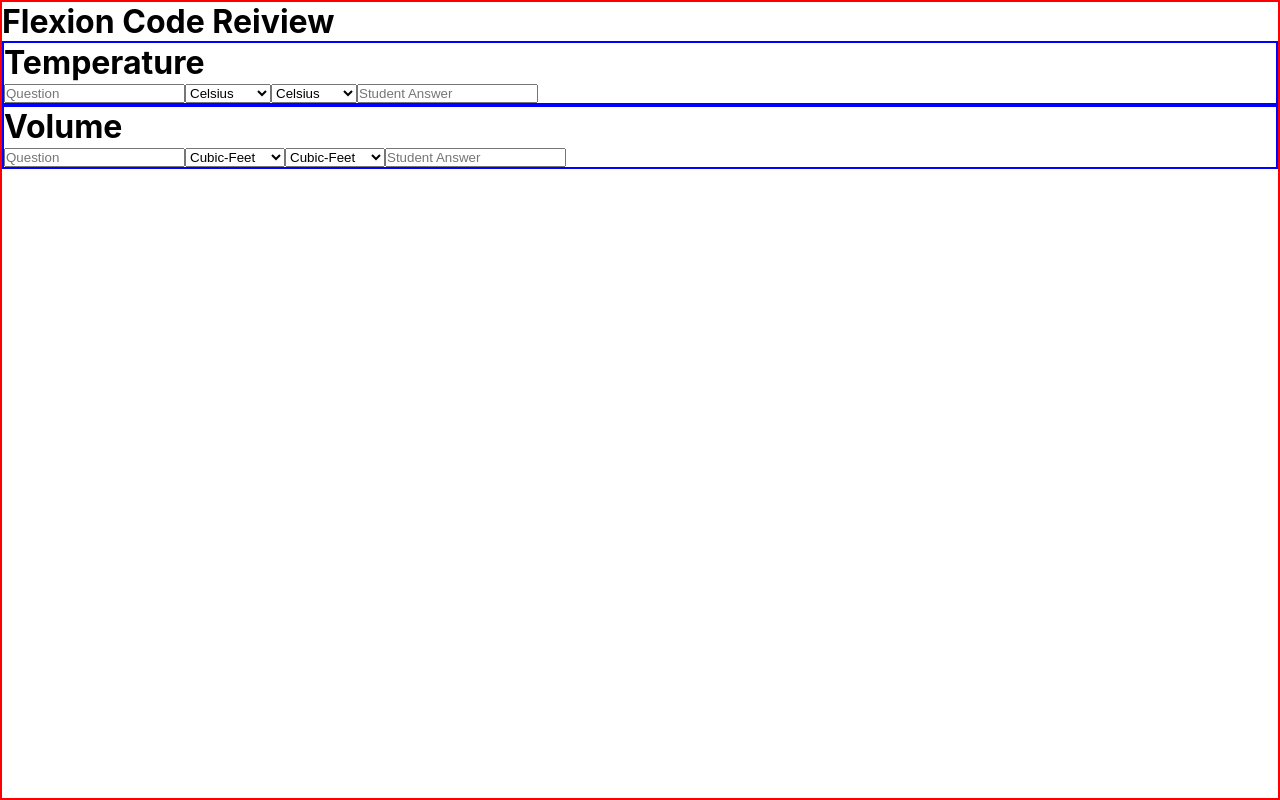
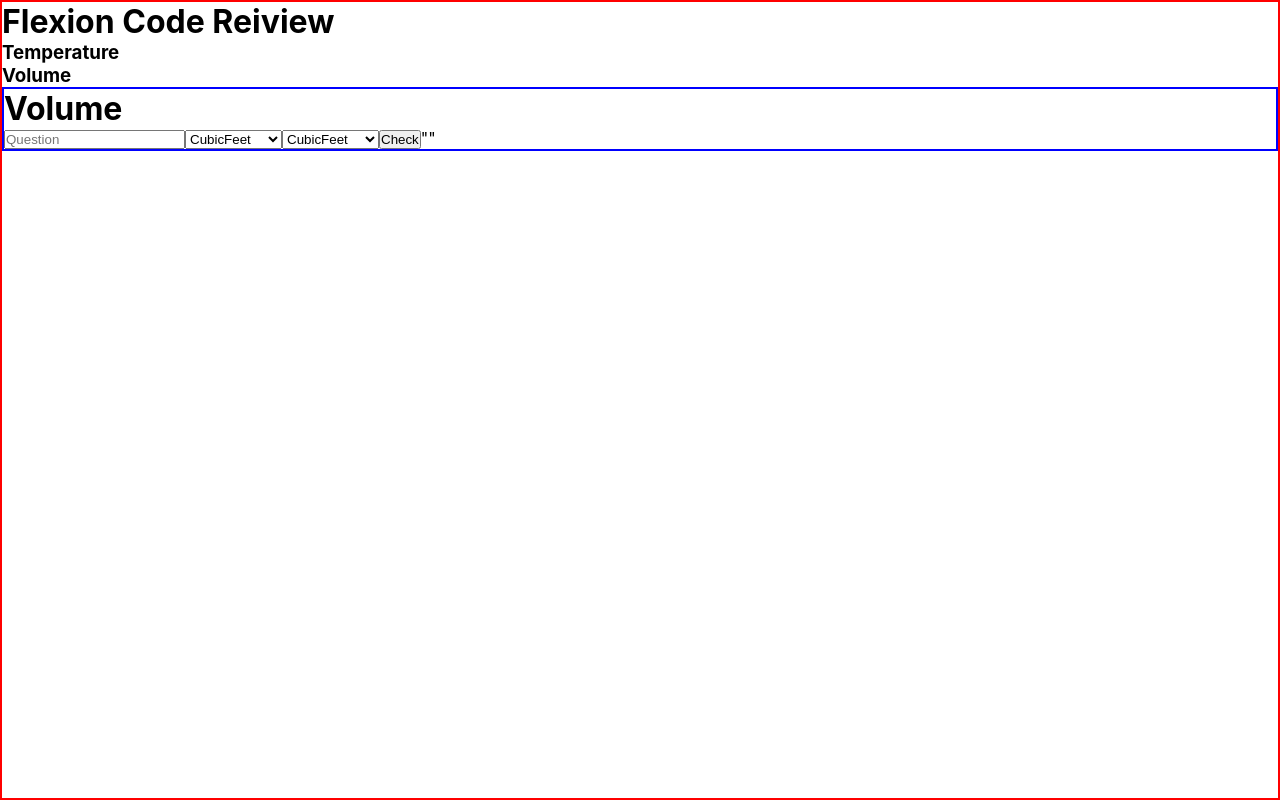
Before and after one commit to barbedStingray/flexioncodereview, a React (Create React App) app: page / in a window 1280 px wide. Built offline with nearby package versions, Linux system fonts and the light colour scheme.

Commit message:
initial simple converter

```diff
--- a/src/App.js
+++ b/src/App.js
@@ -7,6 +7,8 @@ import './App.css';
 
 function App() {
 
+  const [display, setDisplay] = useState(false);
+
   const [temperatureUnits, setTemperatureUnits] = useState([
     'Celsius',
     'Fahrenheit',
@@ -15,8 +17,8 @@ function App() {
   ]);
 
   const [volumeUnits, setVolumeUnits] = useState([
-    'Cubic-Feet',
-    'Cubic-Inches',
+    'CubicFeet',
+    'CubicInches',
     'Cups',
     'Gallons',
     'Liters',
@@ -24,22 +26,31 @@ function App() {
   ]);
 
 
+  // CONVERSIONS
 
+
+// function logic here
 
   return (
     <div className="flexionCodeReview">
 
       <h1>Flexion Code Reiview</h1>
 
+      <div onClick={() => setDisplay(true)}><h3>Temperature</h3></div>
+      <div onClick={() => setDisplay(false)}><h3>Volume</h3></div>
+
+      {display ?
         <UnitConverter
           title={'Temperature'}
           units={temperatureUnits}
         />
-
+        :
         <UnitConverter
           title={'Volume'}
           units={volumeUnits}
         />
+      }
+
 
     </div>
   );
--- /dev/null
+++ b/src/Components/SelectUnit.jsx
@@ -0,0 +1,20 @@
+import React from 'react';
+
+const SelectUnit = ({ units, setFunction }) => {
+
+
+    return (
+        <select
+            onChange={(e) => setFunction(e.target.value)}
+        >
+            {units.map((unit, i) => (
+                <option
+                    key={i}
+                    value={unit}
+                >{unit}</option>
+            ))}
+        </select>
+    )
+}
+
+export default SelectUnit
--- /dev/null
+++ b/src/Components/ValueInput.jsx
@@ -0,0 +1,15 @@
+import React from 'react';
+
+
+const ValueInput = ({ setFunction, value }) => {
+    return (
+        <input
+            type='text'
+            placeholder='Question'
+            value={value}
+            onChange={(e) => setFunction(e.target.value)}
+        />
+    )
+}
+
+export default ValueInput
--- a/src/UnitConverter.jsx
+++ b/src/UnitConverter.jsx
@@ -1,10 +1,49 @@
 import React, { useState } from 'react';
+import ValueInput from './Components/ValueInput';
+import SelectUnit from './Components/SelectUnit';
 
 
 
 
 const UnitConverter = ({ title, units }) => {
 
+    const [question, setQuestion] = useState('');
+    // const [studentAnswer, setStudentAnswer] = useState('');
+    const [correctAnswer, setCorrectAnswer] = useState('')
+    const [startUnit, setStartUnit] = useState('Celsius');
+    const [targetUnit, setTargetUnit] = useState('Celsius');
+
+
+    const volumeUnitConversions = {
+        CubicFeet: {
+            CubicInches: 1728,
+            Cups: 117.987,
+            Gallons: 7.48052,
+            Liters: 28.3168,
+            Tablespoons: 1915.01
+        },
+        CubicInches: {
+            CubicFeet: 0.000578704,
+            Cups: 0.0682794,
+            Gallons: 0.004329,
+            Liters: 0.0163871,
+            Tablespoons: 1.10823
+        }
+    }
+
+    // console.log('unit conversion', volumeUnitConversions['CubicFeet']['Cups'])
+
+
+    function convertQuestion(e, question, startUnit, targetUnit) {
+        e.preventDefault();
+        console.log('checking answer', question, startUnit, targetUnit);
+
+        const numValue = Number(question);
+        const correctNumber = numValue * volumeUnitConversions[`${startUnit}`][`${targetUnit}`];
+        console.log('correctAnswer', correctNumber);
+        setCorrectAnswer(correctNumber);
+
+    }
 
 
 
@@ -14,23 +53,32 @@ const UnitConverter = ({ title, units }) => {
             <h1>{title}</h1>
 
             <div>
-            <input type='text' placeholder='Question' />
+                <form onSubmit={(e) => convertQuestion(e, question, startUnit, targetUnit)}>
 
-            <select>
-                {units.map((unit, i) => (
-                    <option key={i} value={unit}>{unit}</option>
-                ))}
-            </select>
-            <select>
-                {units.map((unit, i) => (
-                    <option key={i} value={unit}>{unit}</option>
-                ))}
-            </select>
+                    <ValueInput
+                        setFunction={setQuestion}
+                        value={question}
+                    />
 
-            <input type='text' placeholder='Student Answer' />
+                    <SelectUnit
+                        units={units}
+                        setFunction={setStartUnit}
+                    />
 
+                    <SelectUnit
+                        units={units}
+                        setFunction={setTargetUnit}
+                    />
+
+                    {/* <ValueInput
+                        setFunction={setStudentAnswer}
+                        value={studentAnswer}
+                    /> */}
+
+                    <button type='submit'>Check</button>
+                    {JSON.stringify(correctAnswer)}
+                </form>
             </div>
-
         </div>
     )
 }
```
Lines whose indentation alone changed are shown as unchanged.
